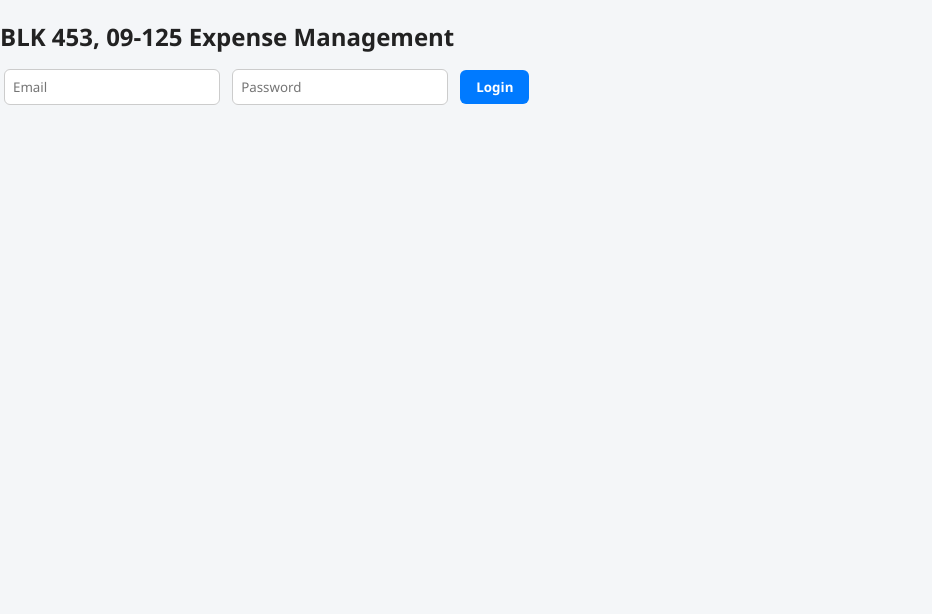
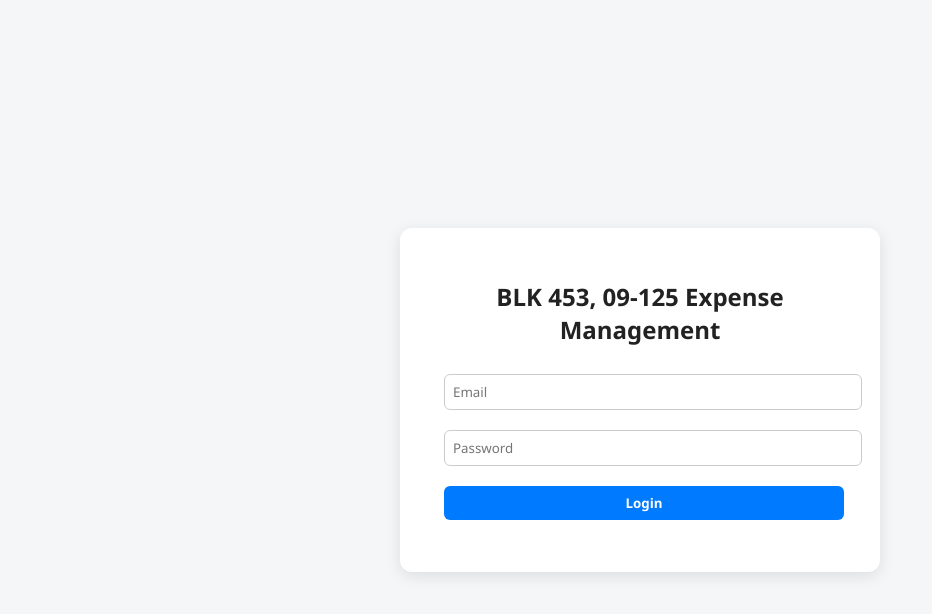
Before and after one commit to ysant77/blk453-expense, a plain HTML site: page index.html in a window 1280 px wide. Shown: the whole page, without its empty margins (0-932 px from the left). Drawn offline with nearby package versions, Linux system fonts and the light colour scheme.

Commit message:
fixed login page

```diff
--- a/index.html
+++ b/index.html
@@ -6,8 +6,9 @@
   <title>BLK 453, 09-125 Expense Management - Login</title>
   <link rel="stylesheet" href="style.css" />
 </head>
-<body>
-  <div class="login-container">
+<body class="login-body">
+  <div class="login-wrapper">
+    <div class="login-card">
       <h2>BLK 453, 09-125 Expense Management</h2>
       <form id="login-form">
         <input type="email" id="email" placeholder="Email" required />
@@ -16,9 +17,10 @@
       </form>
       <p id="error-msg" class="error"></p>
     </div>
+  </div>
+
   <script src="https://cdn.jsdelivr.net/npm/@supabase/supabase-js@2.39.6/dist/umd/supabase.min.js"></script>
   <script src="supabaseClient.js"></script>
   <script src="app.js"></script>
-
 </body>
 </html>
--- a/style.css
+++ b/style.css
@@ -1,99 +1,3 @@
-/* body {
-  margin: 0;
-  padding: 0;
-  font-family: 'Segoe UI', sans-serif;
-  background-color: #f9f9f9;
-}
-
-.login-container {
-  width: 320px;
-  margin: 100px auto;
-  padding: 2em;
-  background-color: #fff;
-  border-radius: 10px;
-  box-shadow: 0 0 12px rgba(0, 0, 0, 0.1);
-  text-align: center;
-}
-
-.login-container h2 {
-  margin-bottom: 1em;
-  color: #333;
-}
-
-input[type="email"],
-input[type="password"] {
-  width: 100%;
-  padding: 0.75em;
-  margin-bottom: 1em;
-  border: 1px solid #ddd;
-  border-radius: 5px;
-}
-
-button {
-  padding: 0.75em 2em;
-  background-color: #007aff;
-  color: white;
-  border: none;
-  border-radius: 5px;
-  cursor: pointer;
-  font-weight: bold;
-}
-
-button:hover {
-  background-color: #005fd1;
-}
-
-.error {
-  color: red;
-  margin-top: 1em;
-  font-size: 0.9em;
-}
-
-.header {
-  display: flex;
-  justify-content: space-between;
-  padding: 1em 2em;
-  background-color: #007aff;
-  color: white;
-  align-items: center;
-}
-
-.header h1 {
-  font-size: 1.5em;
-}
-
-#logout-btn {
-  padding: 0.5em 1em;
-  border: none;
-  background-color: white;
-  color: #007aff;
-  font-weight: bold;
-  border-radius: 5px;
-  cursor: pointer;
-}
-
-.section {
-  padding: 1em 2em;
-  margin-top: 1.5em;
-  background-color: #fff;
-  border-radius: 8px;
-  margin-bottom: 2em;
-  box-shadow: 0 0 5px rgba(0,0,0,0.1);
-}
-
-input, button {
-  margin: 0.5em 0.5em 0.5em 0;
-}
-
-#summary-output {
-  background: #f0f0f0;
-  padding: 1em;
-  white-space: pre-wrap;
-  margin-top: 1em;
-  border-radius: 5px;
-} */
-
-
 body {
   margin: 0;
   padding: 0;
@@ -223,3 +127,43 @@ td button {
 #summary-table th {
   background-color: #f2f2f2;
 }
+
+.login-body {
+  margin: 0;
+  padding: 0;
+  display: flex;
+  align-items: center;
+  justify-content: center;
+  height: 100vh;
+  background-color: #f4f6f8;
+}
+
+.login-wrapper {
+  display: flex;
+  align-items: center;
+  justify-content: center;
+  width: 100%;
+}
+
+.login-card {
+  background-color: #ffffff;
+  padding: 2rem 2.5rem;
+  border-radius: 12px;
+  box-shadow: 0 4px 16px rgba(0, 0, 0, 0.1);
+  max-width: 400px;
+  width: 100%;
+  text-align: center;
+}
+
+.login-card h2 {
+  margin-bottom: 1.5rem;
+}
+
+.login-card input {
+  width: 100%;
+  margin-bottom: 1rem;
+}
+
+.login-card button {
+  width: 100%;
+}
```
Lines whose indentation alone changed are shown as unchanged.
